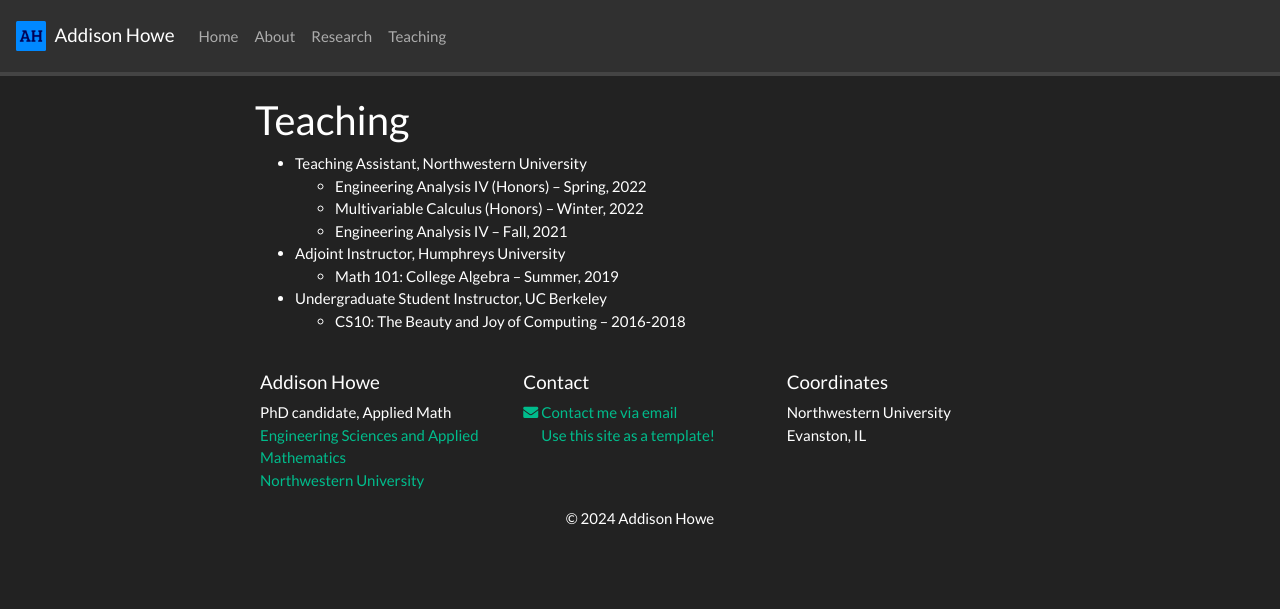
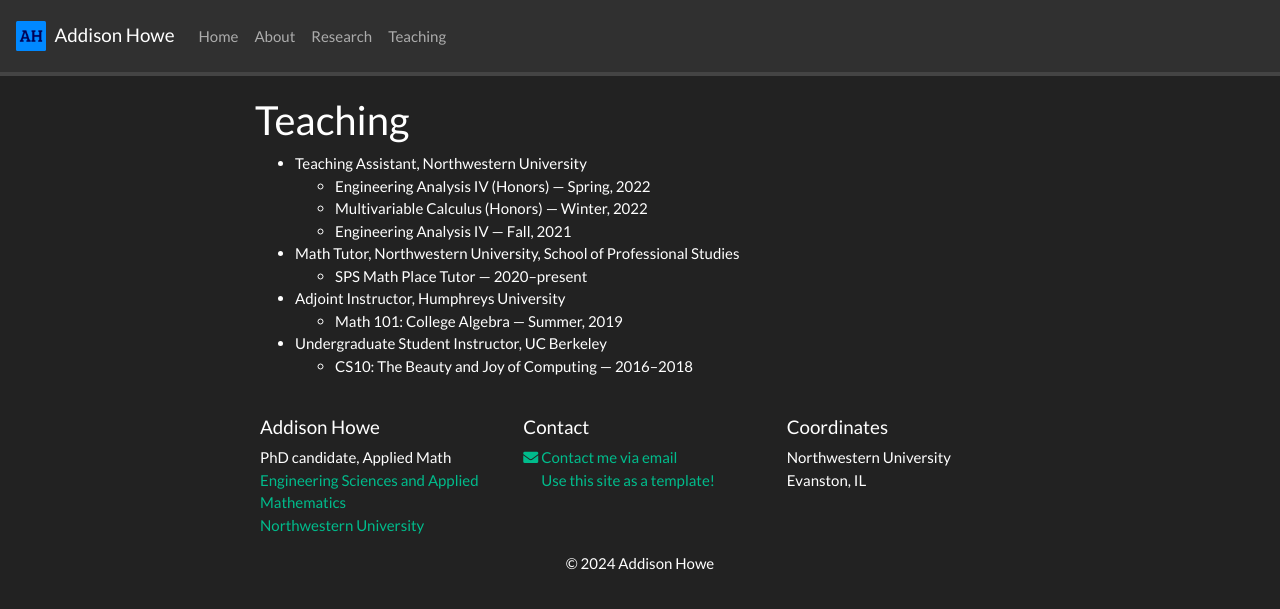
Before and after one commit to AddisonHowe/addisonhowe.github.io, a Jekyll site: the page built from _pages/teaching.md, in a window 1280 px wide. Shown: the top 609 px of the page. Built offline with Jekyll 4.4.1, drawn with Linux system fonts in a browser that asks for light colours; nearby versions of some CDN libraries; a style sheet for code colours, icons or effects is not loaded.

```diff
--- a/_pages/teaching.md
+++ b/_pages/teaching.md
@@ -8,10 +8,12 @@ permalink: /teaching/
 ## Teaching
 
 * Teaching Assistant, Northwestern University
-    * Engineering Analysis IV (Honors) -- Spring, 2022
-    * Multivariable Calculus (Honors) -- Winter, 2022
-    * Engineering Analysis IV -- Fall, 2021
+    * Engineering Analysis IV (Honors) --- Spring, 2022
+    * Multivariable Calculus (Honors) --- Winter, 2022
+    * Engineering Analysis IV --- Fall, 2021
+* Math Tutor, Northwestern University, School of Professional Studies
+    * SPS Math Place Tutor --- 2020--present
 * Adjoint Instructor, Humphreys University
-    * Math 101: College Algebra -- Summer, 2019
+    * Math 101: College Algebra --- Summer, 2019
 * Undergraduate Student Instructor, UC Berkeley
-    * CS10: The Beauty and Joy of Computing -- 2016-2018
+    * CS10: The Beauty and Joy of Computing --- 2016--2018
```
Also changed, not shown: _pages/home.md (+1 -1 lines), _pages/research.md (+3 -2 lines), 1 other file.
